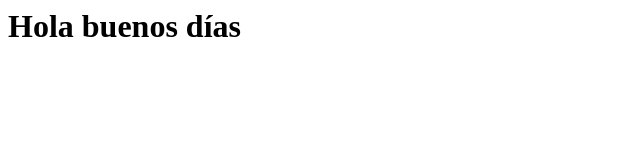
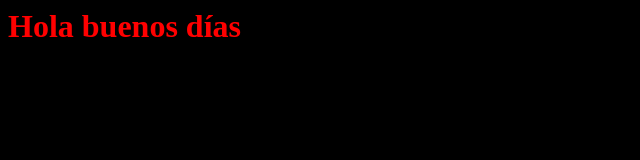
Before and after one commit to ANIMALIA-CAN-RESORT/animalia-frontend-documentation, a plain HTML site: page index.html in a window 1280 px wide. Shown: the whole page, without its empty margins (0-640 px from the left). Drawn offline with Linux system fonts and the light colour scheme.

Commit message:
Update index.html

```diff
--- a/index.html
+++ b/index.html
@@ -1,6 +1,7 @@
 <html>
     <head>
       <title>Testing</title>
+        <link href="estilo.css" rel="stylesheet" />
     </head>
     <body>
       <h1>Hola buenos días</h1>
```
